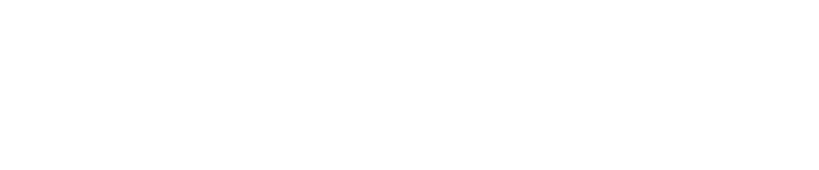
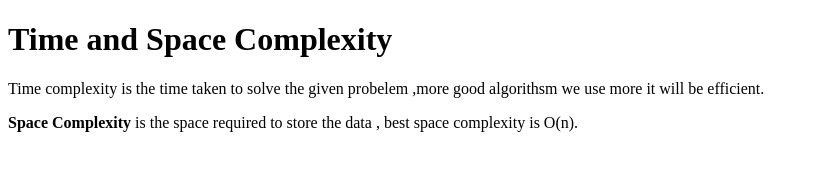
Before and after one commit to acciojob/time-and-space-complexity-jashwanthreddy2508-commits, a website: page main.html in a window 1280 px wide. Shown: the whole page, without its empty margins (0-819 px from the left). Drawn offline with Linux system fonts and the light colour scheme.

Commit message:
created a submission

```diff
--- a/main.html
+++ b/main.html
@@ -7,6 +7,9 @@
 </head>
 
 <body>
+	<h1>Time and Space Complexity</h1>
+	<p>Time complexity is the time taken to solve the given probelem ,more good algorithsm we use more it will be efficient.</p>
+	<p><b>Space Complexity</b> is the space required to store the data , best space complexity is O(n).</p>
 	<!-- the entire body must be written by student -->
     <script type="text/javascript" src="./script.js">
 </script>
```
